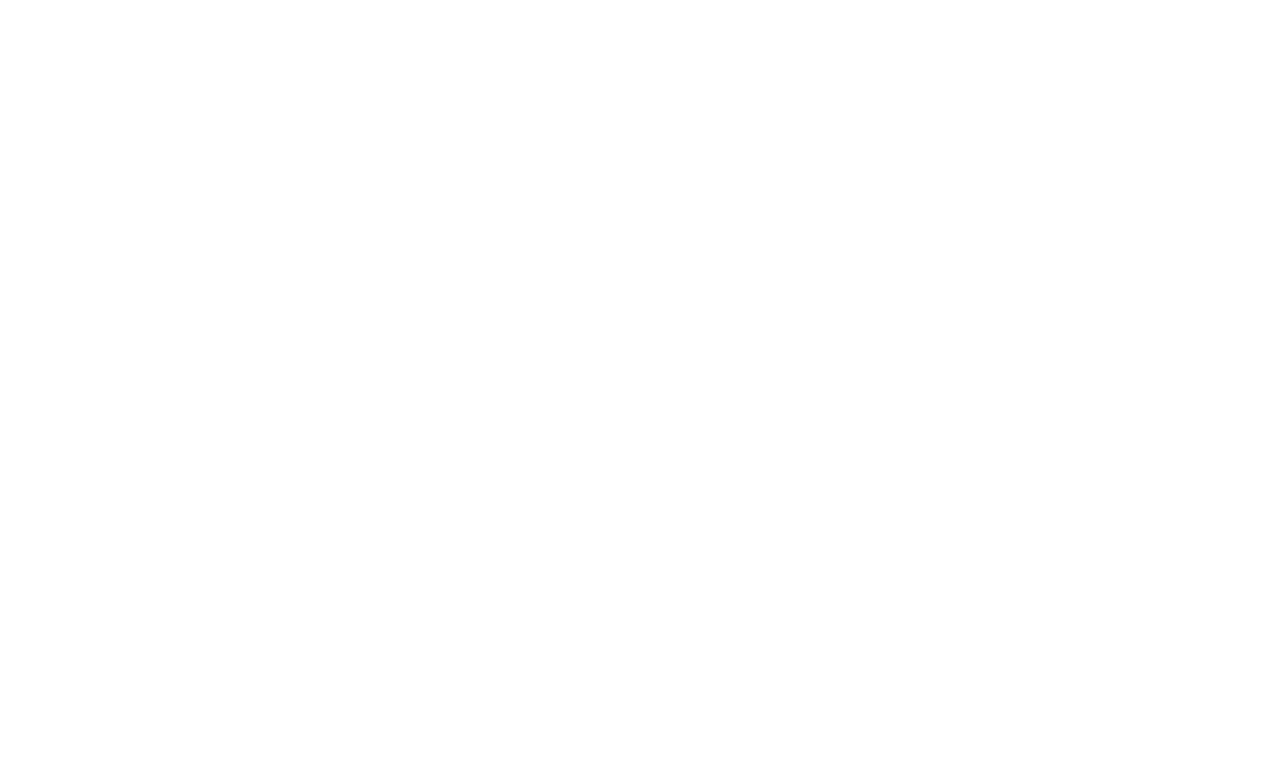
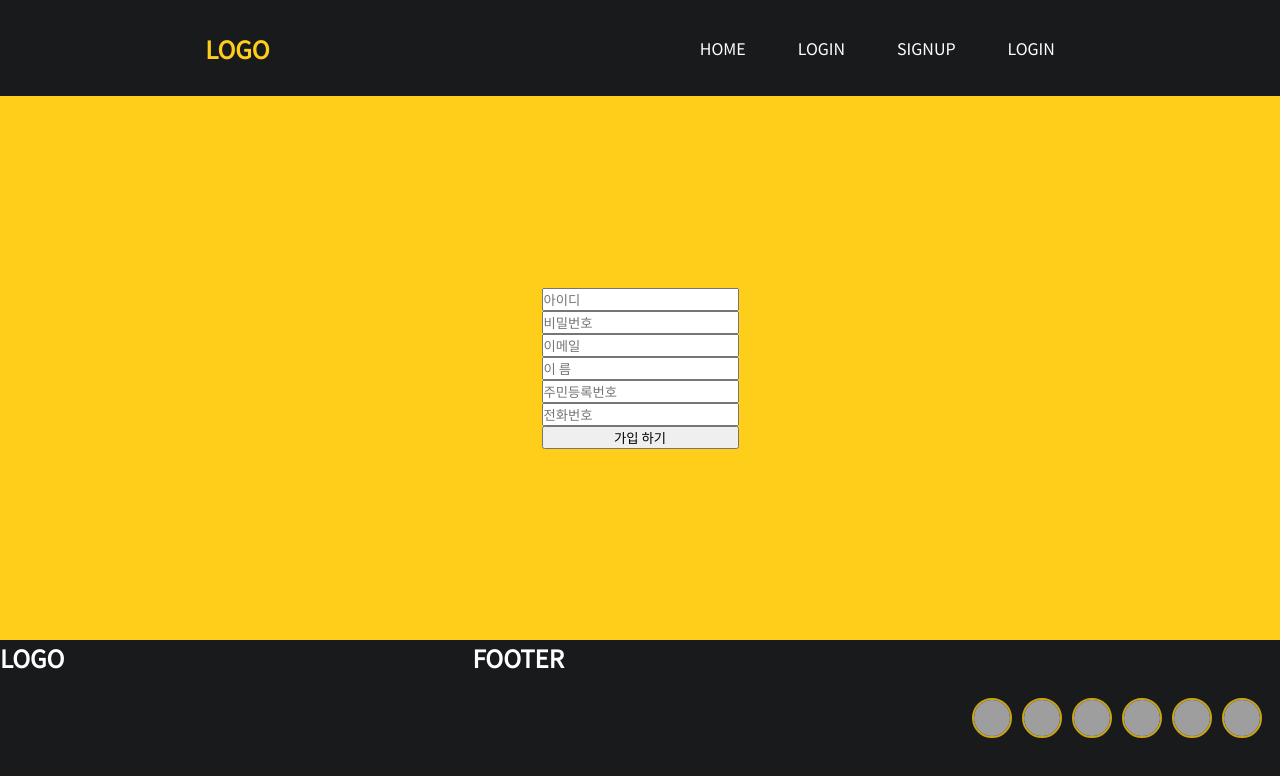
Before and after one commit to sjsin0905/bsbz-frontend, a React (Create React App) app: page /signup in a window 1280 px wide. Before the commit this address had no page. Shown: the top 776 px of the page. Built offline with nearby package versions, Linux system fonts and the light colour scheme; grey boxes are pictures that could not be loaded.

Commit message:
ADD: create signup-form with validation

```diff
--- a/package.json
+++ b/package.json
@@ -18,6 +18,7 @@
     "react": "^18.2.0",
     "react-dom": "^18.2.0",
     "react-helmet": "^6.1.0",
+    "react-hook-form": "^7.46.1",
     "react-router-dom": "^6.15.0",
     "react-scripts": "^5.0.1",
     "styled-components": "^6.0.7",
--- a/src/App.tsx
+++ b/src/App.tsx
@@ -4,12 +4,14 @@
 import Login from "./pages/Login";
 import Footer from "./components/Footer/Footer";
 import Loading from "./components/Loading";
+import Signup from "./pages/Signup";
 
 export default function App() {
   return (
     <Routes>
       <Route path="/" element={<Home />} />
       <Route path="/login" element={<Login />} />
+      <Route path="/signup" element={<Signup />} />
       <Route path="/loading" element={<Loading />} />
     </Routes>
   );
--- a/src/components/Navigation.tsx
+++ b/src/components/Navigation.tsx
@@ -60,7 +60,7 @@
       <NavBar>
         <span onClick={onMove}>HOME</span>
         <span onClick={onMove}>LOGIN</span>
-        <span onClick={onMove}>SIGN-UP</span>
+        <span onClick={onMove}>SIGNUP</span>
         <span onClick={onMove}>LOGIN</span>
       </NavBar>
     </Container>
--- /dev/null
+++ b/src/pages/Signup.tsx
@@ -0,0 +1,151 @@
+import styled from "styled-components";
+import Loading from "../components/Loading";
+import { useState } from "react";
+import Navigation from "../components/Navigation";
+import Footer from "../components/Footer/Footer";
+import { useForm } from "react-hook-form";
+
+const Container = styled.div`
+  display: flex;
+  flex-direction: column;
+  justify-content: center;
+  align-items: center;
+
+  padding-top: 12vh;
+  background-color: ${(props) => props.theme.mainColor};
+`;
+
+const Main = styled.div`
+  height: 68vh;
+  width: 100%;
+
+  display: flex;
+  flex-direction: column;
+  justify-content: center;
+  align-items: center;
+
+  form {
+    display: flex;
+    flex-direction: column;
+  }
+`;
+
+interface IFormData {
+  user_id: string;
+  password: string;
+  email: string;
+  user_name: string;
+  ssn: string;
+  phone_num: string;
+}
+
+export default function Signup() {
+  const [isLoading, setIsLoading] = useState(false);
+
+  const {
+    register,
+    watch,
+    handleSubmit,
+    formState: { errors },
+  } = useForm<IFormData>();
+
+  const onValid = (data: IFormData) => {
+    console.log(data);
+    console.log(errors);
+  };
+
+  return (
+    <>
+      {isLoading && <Loading />}
+      <Navigation />
+      <Container>
+        <Main>
+          <form onSubmit={handleSubmit(onValid)}>
+            <input
+              {...register("user_id", {
+                required: "아이디를 업력하세요.",
+                minLength: {
+                  value: 5,
+                  message: "아이디가 너무 짧습니다.",
+                },
+              })}
+              type="text"
+              placeholder="아이디"
+            />
+            <input
+              {...register("password", {
+                required: "비밀번호를 입력하세요.",
+                minLength: {
+                  value: 8,
+                  message: "비밀번호가 너무 짧습니다.",
+                },
+                maxLength: {
+                  value: 16,
+                  message: "비밀번호가 너무 깁니다.",
+                },
+                pattern: {
+                  value: /^(?=.*?[0-9])(?=.*?[#?!@$ %^&*-]).{8,16}$/,
+                  message:
+                    "비밀번호는 숫자, 특수문자가 각각 최소 1개이상이어야 합니다.",
+                },
+              })}
+              type="password"
+              placeholder="비밀번호"
+            />
+            <input
+              {...register("email", {
+                required: "이메일을 입력하세요.",
+                pattern: {
+                  value: /^([a-z0-9_\.-]+)@([\da-z\.-]+)\.([a-z\.]{2,6})$/,
+                  message: "이메일 형식만 가능합니다.",
+                },
+              })}
+              placeholder="이메일"
+            />
+            <input
+              {...register("user_name", {
+                required: "이름을 입력하세요.",
+              })}
+              placeholder="이 름"
+            />
+            <input
+              {...register("ssn", {
+                required: "주민등록번호를 입력하세요.",
+                pattern: {
+                  value: /^[0-9]{6}-?[0-9]{7}$/,
+                  message: "주민등록번호 형식이 맞지 않습니다.",
+                },
+              })}
+              placeholder="주민등록번호"
+            />
+            <input
+              {...register("phone_num", {
+                required: "전화번호를 입력해 주세요.",
+                pattern: {
+                  value: /^\d{3}-\d{4}-\d{4}$/,
+                  message: "전화번호 형식이 맞지 않습니다.",
+                },
+              })}
+              placeholder="전화번호"
+            />
+            <button>가입 하기</button>
+          </form>
+          <span>
+            {errors?.user_id?.message
+              ? errors?.user_id?.message
+              : errors?.password?.message
+              ? errors?.password?.message
+              : errors?.email?.message
+              ? errors?.email?.message
+              : errors?.user_name?.message
+              ? errors?.user_name?.message
+              : errors?.ssn?.message
+              ? errors?.ssn?.message
+              : errors?.phone_num?.message}
+          </span>
+        </Main>
+      </Container>
+      <Footer />
+    </>
+  );
+}
```
Also changed, not shown: 1 other file (tests, documents, lock files or other folders).
